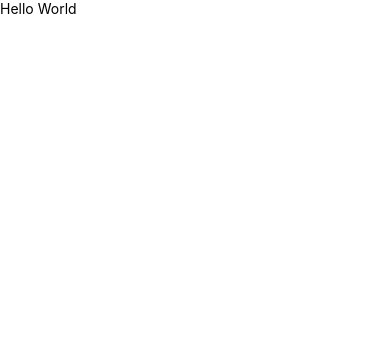
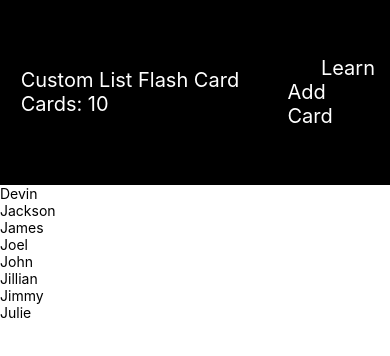
Before and after one commit to DaoVuDat/FlashCard, a React Native app: screen / in a window 390 px wide. Shown: the top 356 px of the page. Built offline with nearby package versions, Linux system fonts and the light colour scheme.

Commit message:
add lib react-native-flux-router, design basic Application view

```diff
--- a/App.js
+++ b/App.js
@@ -1,10 +1,82 @@
 import React, {Component} from 'react';
-import {Text} from 'react-native';
+import {Text, TouchableOpacity, View ,StyleSheet, FlatList} from 'react-native';
 
 export default class FlashCard extends Component {
   render(){
     return (
-      <Text>Hello World </Text>
+      <View style = {styles.container}>
+         {/*Header*/}
+          <View style = {styles.header}>
+            {/*Header Text Left*/}
+            <View style = {styles.headerText}>
+              <Text style={styles.textHeader}> Custom List Flash Card </Text>
+              <Text style={styles.textHeader}> Cards: 10 </Text>
+            </View>
+
+            {/*Header Button Right*/}
+            <View style = {styles.headerBtn}>
+              <TouchableOpacity>
+                <Text style ={styles.textHeader}>
+                  Learn
+                </Text>
+              </TouchableOpacity>
+              <TouchableOpacity>
+                <Text style ={styles.textHeader}>
+                  Add Card
+                </Text>
+              </TouchableOpacity>
+            </View>
+          </View>
+
+          {/*Header*/}
+          <View style = {styles.list}>
+            <FlatList
+              data={[
+                {key: 'Devin'},
+                {key: 'Jackson'},
+                {key: 'James'},
+                {key: 'Joel'},
+                {key: 'John'},
+                {key: 'Jillian'},
+                {key: 'Jimmy'},
+                {key: 'Julie'},
+              ]}
+              renderItem={({item}) => <Text style={styles.item}>{item.key}</Text>}
+            />
+          </View>
+      </View>
     );
   };
 }
+
+const styles = StyleSheet.create({
+  container:{
+    flex: 1,
+    justifyContent: 'center',
+  },
+  header:{
+    flex:1,
+    backgroundColor: '#000',
+    padding: 10,
+    flexDirection: 'row',
+  },
+  headerText:{
+    flex:3,
+    margin:5,
+    justifyContent:'center',
+  },
+  headerBtn:{
+    flex:1,
+    margin: 5,
+    justifyContent:'center',
+    alignItems: 'flex-end',
+  },
+  list:{
+    flex:4,
+    backgroundColor:'#FFF',
+  },
+  textHeader:{
+    fontSize: 20,
+    color:'#FFF'
+  }
+})
--- a/package.json
+++ b/package.json
@@ -8,7 +8,10 @@
   },
   "dependencies": {
     "react": "16.2.0",
-    "react-native": "0.52.2"
+    "react-native": "0.52.2",
+    "react-native-router-flux": "^4.0.0-beta.28",
+    "react-redux": "^5.0.6",
+    "redux": "^3.7.2"
   },
   "devDependencies": {
     "babel-jest": "22.1.0",
```
Also changed, not shown: 1 other file (tests, documents, lock files or other folders).
